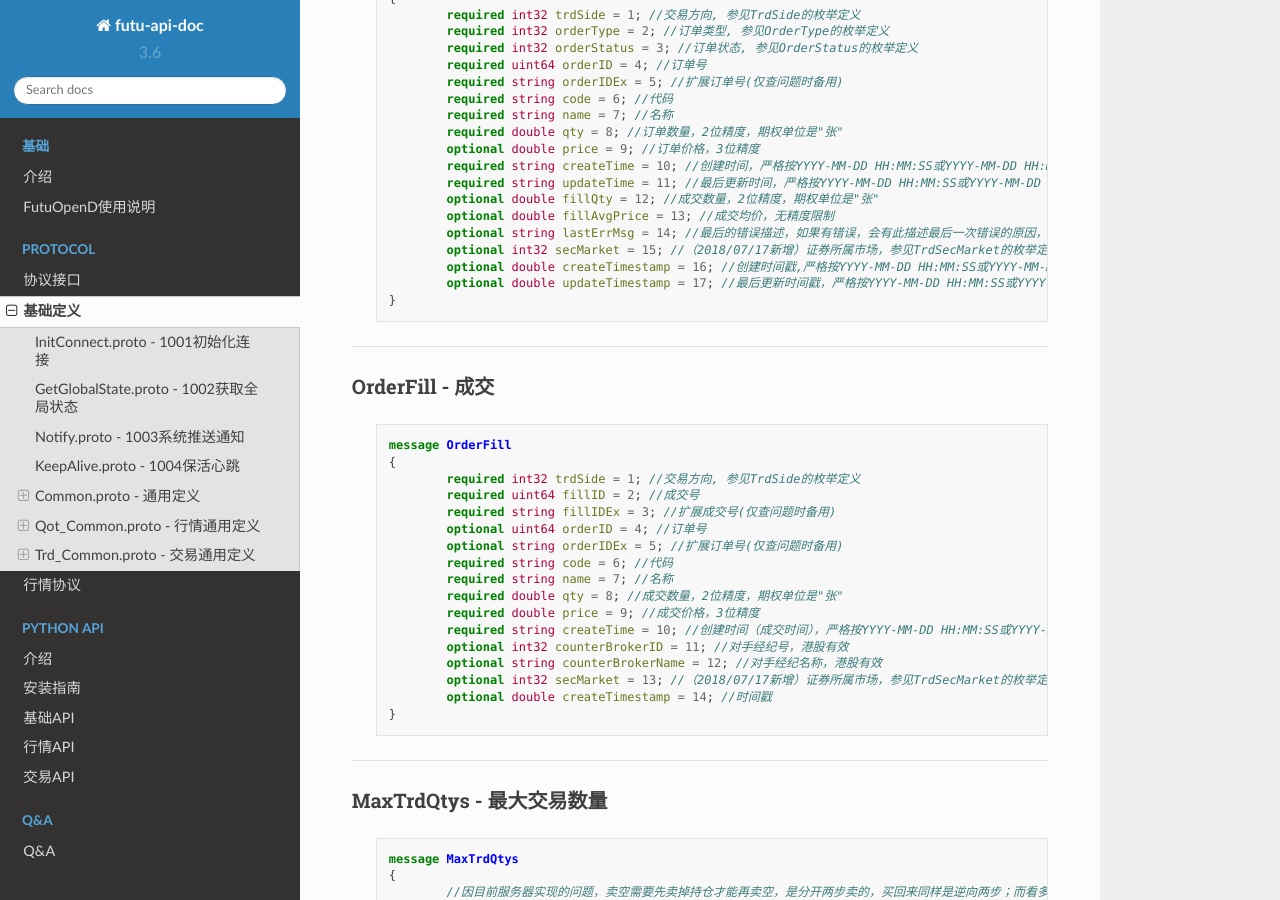
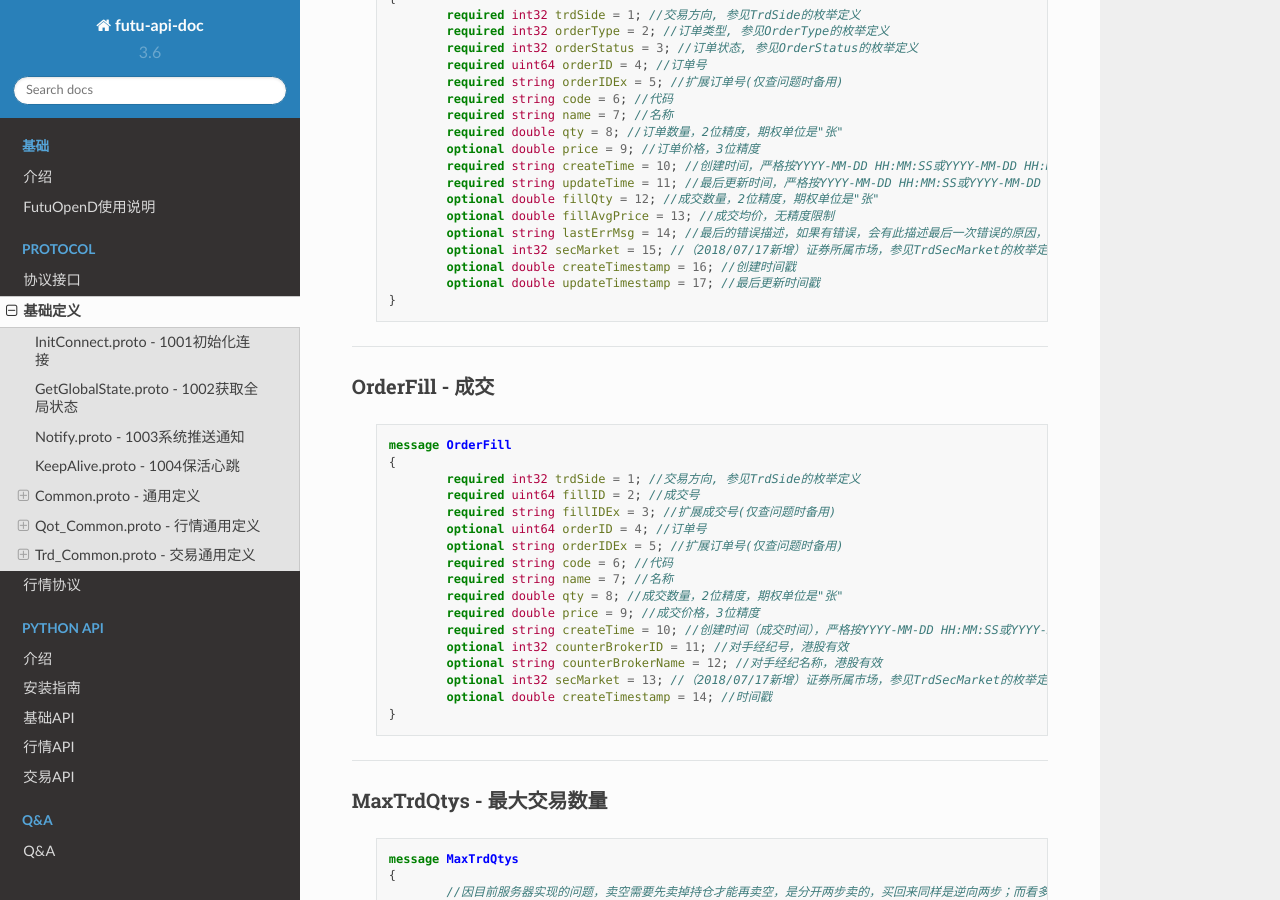
Before and after one commit to FutunnOpen/futu-api-doc, a Sphinx documentation site: the page built from doc_maker/source/protocol/base_define.rst, in a window 1280 px wide and 900 px high, scrolled down 18014 px. Built offline with Sphinx 7.4.7 and the Read the Docs theme 2.0.0, drawn with Linux system fonts in a browser that asks for light colours; pages that are not in the unit, such as notebooks, are missing from menus; some of the changed text lies outside the part shown.

Commit message:
fix 时间戳是个数字，没有字符串的格式

```diff
--- a/doc_maker/source/protocol/base_define.rst
+++ b/doc_maker/source/protocol/base_define.rst
@@ -790,7 +790,7 @@ ShareHoldingChange - 持股变动
 		required double changeQty = 4; //较上一次变动数量
 		required double changeRatio = 5; //较上一次变动百分比（是相对于自身的比例，而不是总的。如总股本1万股，持有100股，持股百分比是1%，卖掉50股，变动比例是50%，而不是0.5%）
 		required string time = 6; //发布时间(YYYY-MM-DD HH:MM:SS字符串)
-		optional double timestamp = 7; //时间戳,发布时间(YYYY-MM-DD HH:MM:SS字符串)
+		optional double timestamp = 7; //时间戳
 	}
 
 -----------------------------------------------
@@ -1085,8 +1085,8 @@ Order - 订单
 		optional double fillAvgPrice = 13; //成交均价，无精度限制
 		optional string lastErrMsg = 14; //最后的错误描述，如果有错误，会有此描述最后一次错误的原因，无错误为空
 		optional int32 secMarket = 15; //（2018/07/17新增）证券所属市场，参见TrdSecMarket的枚举定义
-		optional double createTimestamp = 16; //创建时间戳,严格按YYYY-MM-DD HH:MM:SS或YYYY-MM-DD HH:MM:SS.MS格式传
-		optional double updateTimestamp = 17; //最后更新时间戳，严格按YYYY-MM-DD HH:MM:SS或YYYY-MM-DD HH:MM:SS.MS格式传
+		optional double createTimestamp = 16; //创建时间戳
+		optional double updateTimestamp = 17; //最后更新时间戳
 	}
 
 -----------------------------------------------
```
